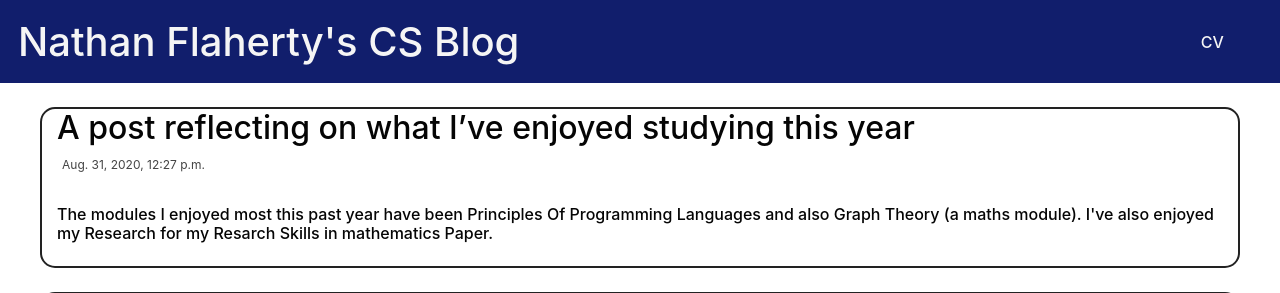
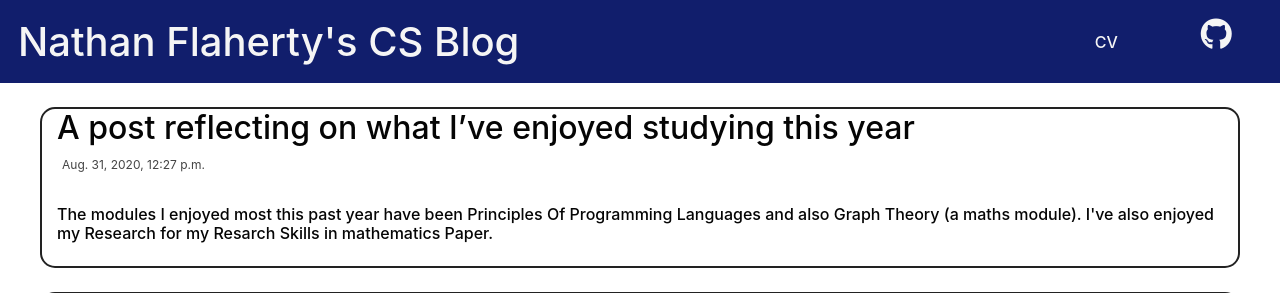
Before and after one commit to NatesterF/BridgingCoursework, a Django app: page / in a window 1280 px wide. Shown: the top 293 px of the page. Run offline with Django 3.2, Linux system fonts and the light colour scheme; data comes from the database, SQL or seed files in the repository; some libraries are stand-ins or nearby versions.

Commit message:
added github link to base 	modified:   templates/base.html

```diff
--- a/templates/base.html
+++ b/templates/base.html
@@ -8,11 +9,14 @@
 	<body>
 		<div class="header">
 		<div class="row">
-				<div class="text-left col-11 ">
+				<div class="text-left col-10">
 					<h1> <a  href="/">Nathan Flaherty's CS Blog</a></h1>
 				</div>
 				<div class="col-1">
 					<a  href="/cv/"><h3> CV </h3></a>
+				</div>
+				<div class="col-1">
+					<a href="https://github.com/NatesterF/BridgingCoursework"><h2><i class="fa fa-github" aria-hidden="true"></i></h2></a>
 				</div>
 			</div>
 			</div>
```
Also changed, not shown: other parts of templates/base.html (+1 -0 lines).
